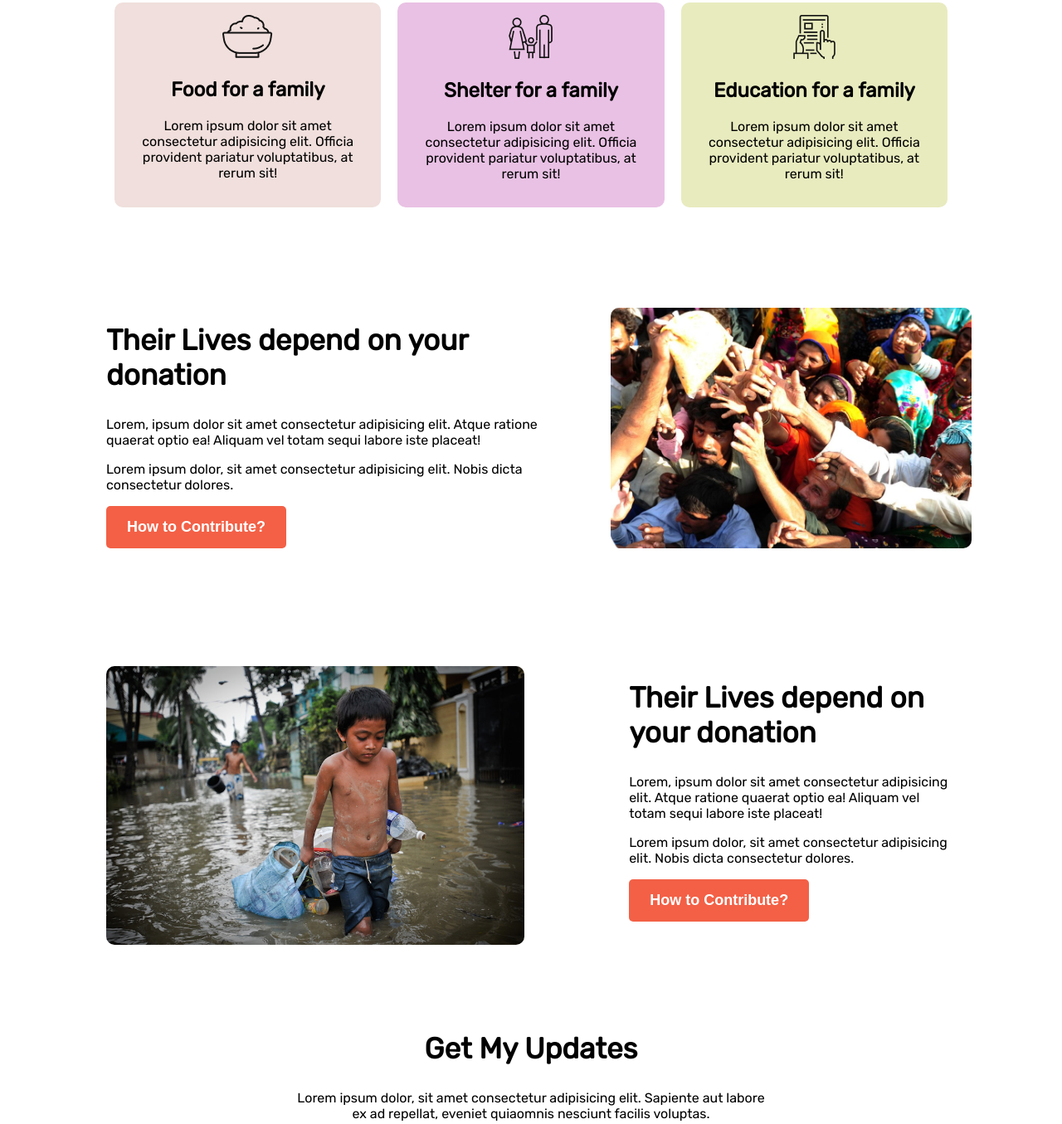
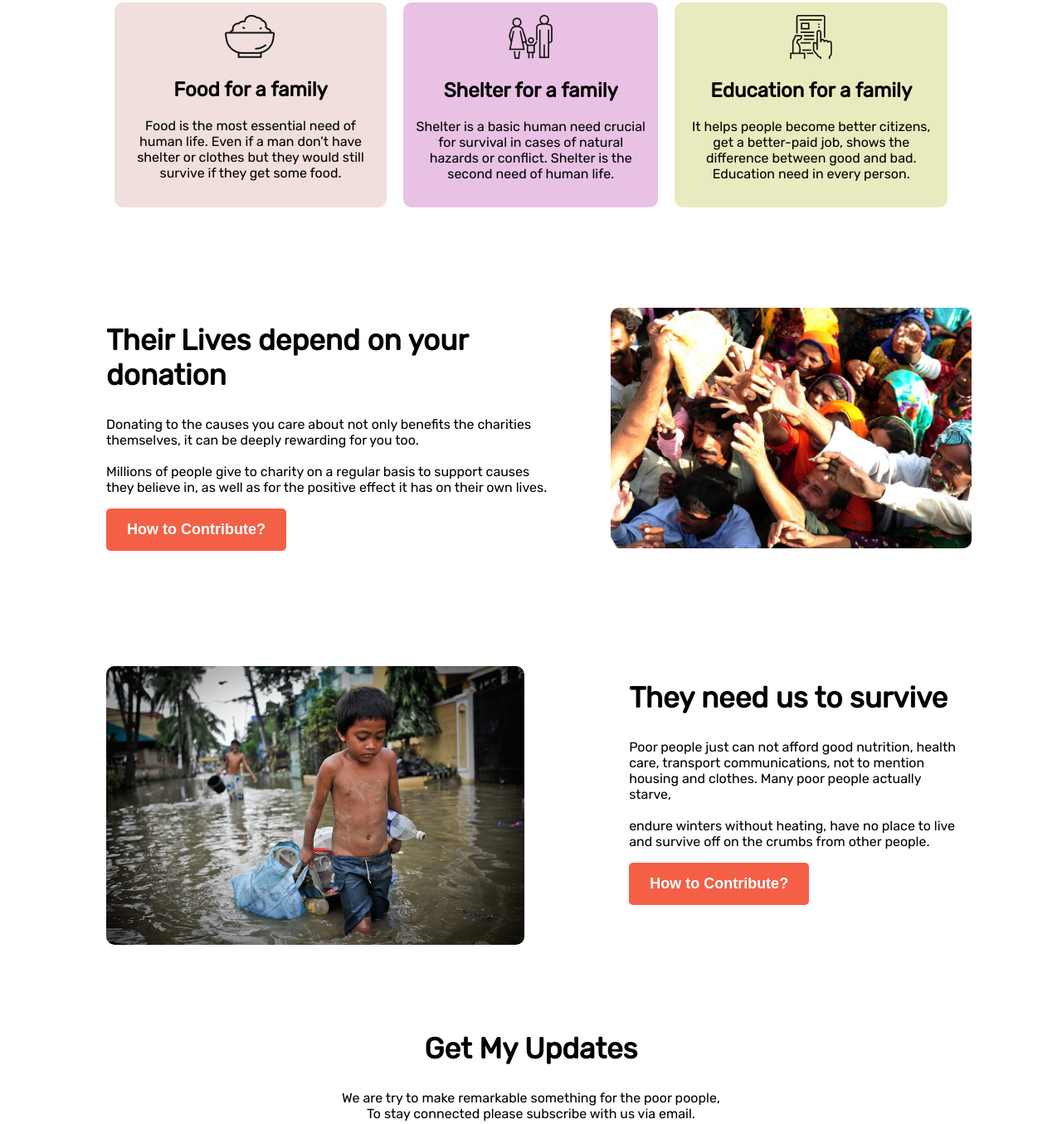
Before and after one commit to mitHSwas/humanity-developer, a plain HTML site: page index.html in a window 1280 px wide. Shown: the part 1164-2519 px from the top of the page at 83% size. Drawn offline with Linux system fonts and the light colour scheme.

Commit message:
Ok ready to submit of my project to the boss

```diff
--- a/index.html
+++ b/index.html
@@ -49,29 +49,31 @@
             <div class="specific-plan food">
                 <img src="./images/food.png" alt="">
                 <h2>Food for a family</h2>
-                <p>Lorem ipsum dolor sit amet consectetur adipisicing elit. Officia provident pariatur voluptatibus, at
-                    rerum sit!</p>
+                <p>Food is the most essential need of human life. Even if a man don't
+                    have shelter or clothes but they would still survive if they get some food.</p>
             </div>
             <div class="specific-plan shelter">
                 <img src="./images/shelter.png" alt="">
                 <h2>Shelter for a family</h2>
-                <p>Lorem ipsum dolor sit amet consectetur adipisicing elit. Officia provident pariatur voluptatibus, at
-                    rerum sit!</p>
+                <p>Shelter is a basic human need crucial for survival in cases of natural hazards or conflict. Shelter
+                    is the second need of human life.</p>
             </div>
             <div class="specific-plan education">
                 <img src="./images/Frame-1.png" alt="">
                 <h2>Education for a family</h2>
-                <p>Lorem ipsum dolor sit amet consectetur adipisicing elit. Officia provident pariatur voluptatibus, at
-                    rerum sit!</p>
+                <p>It helps people become better citizens, get a better-paid job, shows the difference between good and
+                    bad. Education need in every person.</p>
             </div>
         </div>
     </section>
     <section class="donate-area">
         <div class="donate-description">
             <h1>Their Lives depend on your donation</h1>
-            <p>Lorem, ipsum dolor sit amet consectetur adipisicing elit. Atque ratione quaerat optio ea! Aliquam vel
-                totam sequi labore iste placeat!</p>
-            <p>Lorem ipsum dolor, sit amet consectetur adipisicing elit. Nobis dicta consectetur dolores.
+            <p>
+                Donating to the causes you care about not only benefits the charities themselves, it can be deeply
+                rewarding for you too. <br> <br> Millions of people give to charity on a regular basis to support causes
+                they
+                believe in, as well as for the positive effect it has on their own lives.
             </p>
             <button class="button">How to Contribute?</button>
         </div>
@@ -84,18 +86,21 @@
             <img src="./images/donation9.jpg" alt="">
         </div>
         <div class="donate-description sec-des">
-            <h1>Their Lives depend on your donation</h1>
-            <p>Lorem, ipsum dolor sit amet consectetur adipisicing elit. Atque ratione quaerat optio ea! Aliquam vel
-                totam sequi labore iste placeat!</p>
-            <p>Lorem ipsum dolor, sit amet consectetur adipisicing elit. Nobis dicta consectetur dolores.
+            <h1>They need us to survive</h1>
+            <p>
+                Poor people just can not afford good nutrition, health care, transport communications, not to mention
+                housing and clothes. Many poor people actually starve, <br><br> endure winters without heating, have no
+                place to live and survive off on the crumbs from other people.
             </p>
             <button class="button">How to Contribute?</button>
         </div>
     </section>
     <section class="connected-section">
         <h1>Get My Updates</h1>
-        <p>Lorem ipsum dolor, sit amet consectetur adipisicing elit. Sapiente aut labore <br> ex ad repellat, eveniet
-            quiaomnis nesciunt facilis voluptas.</p>
+        <p>We are try to make remarkable something for the poor poople,
+            <br>
+            To stay connected please subscribe with us via email.
+        </p>
         <div class="connected">
             <input class="connected-mail" type="email" name="" id="" placeholder="Email">
             <button class="button">Subscribe</button>
@@ -103,7 +108,7 @@
     </section>
     <footer>
         <h2>Be Humble</h2>
-        <p>Lorem ipsum dolor sit amet.</p>
+        <p>@mithunbiswas || 2022</p>
     </footer>
 </body>
 
```
